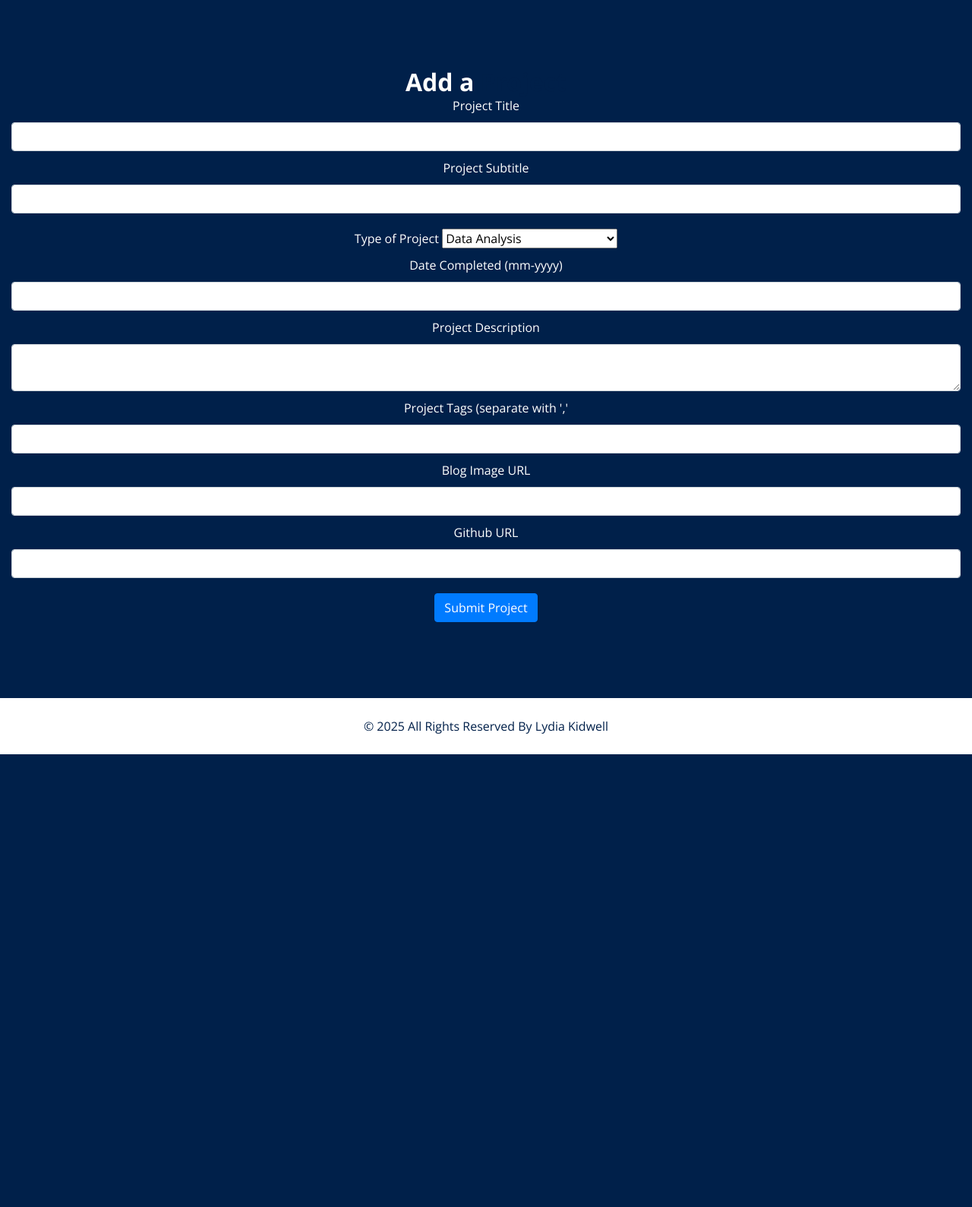
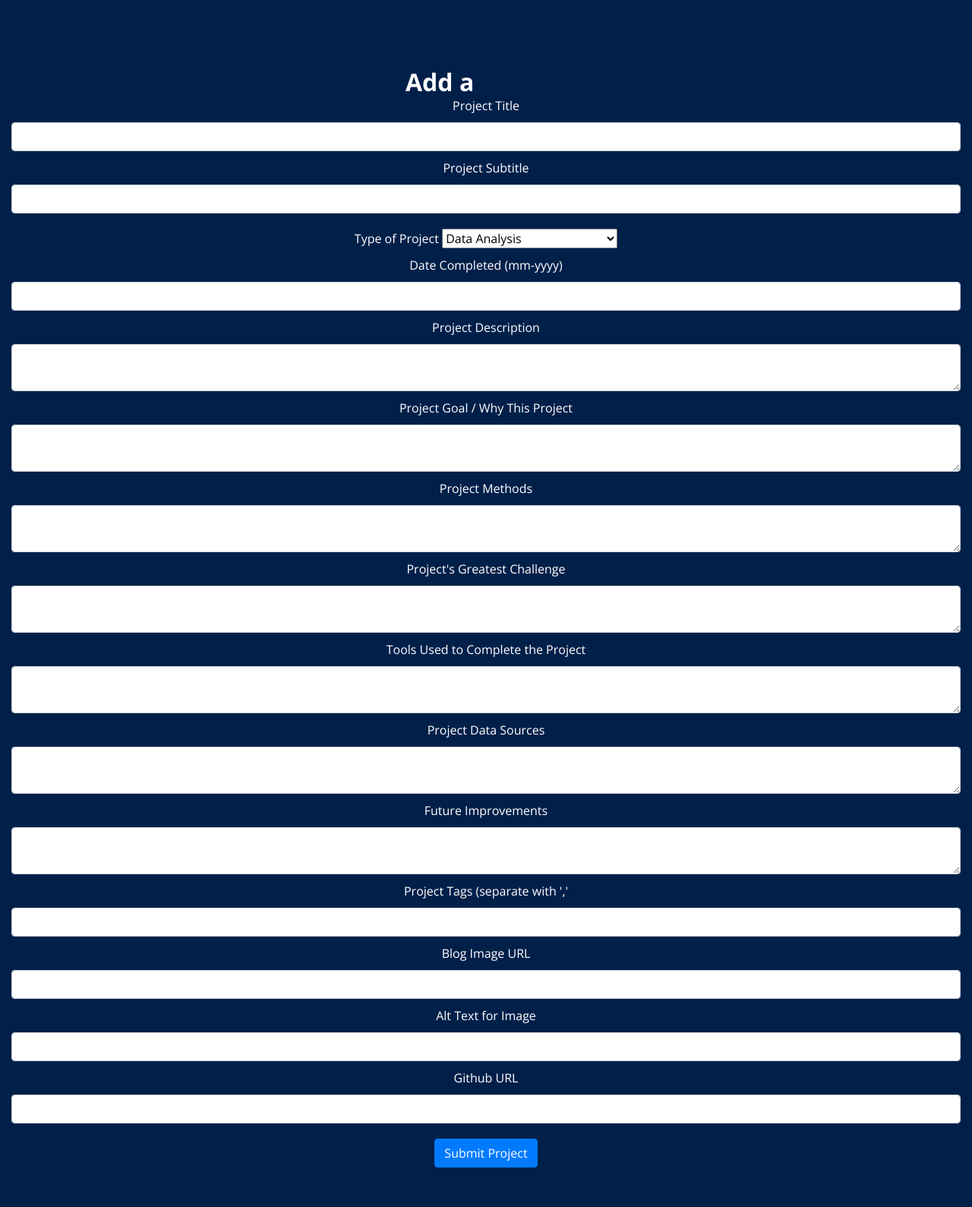
Before and after one commit to lydsk22/PortfolioWebsite, a Flask app: page /add-project in a window 1280 px wide. Shown: the part 77-1666 px from the top of the page at 76% size. Before the commit the page ends 1070 px from the top, so only its background shows below. Run offline with Flask 3, Linux system fonts and the light colour scheme; the visitor is signed in with stand-in values (Sample User, id 1); style sheets or scripts are compiled from the project's sources; some libraries are stand-ins or nearby versions.

Commit message:
create and implement favicon, break project description up into smaller components and update database and forms to match

```diff
--- a/main.py
+++ b/main.py
@@ -53,8 +53,15 @@ class Project(db.Model):
 	category: Mapped[str] = mapped_column(String(30), nullable=False)
 	date_finished: Mapped[str] = mapped_column(String(250), nullable=False)
 	description: Mapped[str] = mapped_column(Text, nullable=False)
+	goal: Mapped[str] = mapped_column(String(250), nullable=True)
+	methods: Mapped[str] = mapped_column(String(250), nullable=True)
+	challenges: Mapped[str] = mapped_column(String(250), nullable=True)
+	tools: Mapped[str] = mapped_column(String(250), nullable=True)
+	sources: Mapped[str] = mapped_column(String(250), nullable=True)
+	improvements: Mapped[str] = mapped_column(String(250), nullable=True)
 	tags: Mapped[str] = mapped_column(Text, nullable=True)
 	img_url: Mapped[str] = mapped_column(String(250), nullable=False)
+	img_alt_text: Mapped[str] = mapped_column(String(250), nullable=True)
 	github_url: Mapped[str] = mapped_column(String(250), nullable=False)
 
 
@@ -68,8 +75,15 @@ class CreateProjectForm(FlaskForm):
 						   )
 	date_finished = StringField("Date Completed (mm-yyyy)")
 	description = CKEditorField("Project Description", validators=[DataRequired()])
+	goal = CKEditorField("Project Goal / Why This Project")
+	methods = CKEditorField("Project Methods")
+	challenges = CKEditorField("Project's Greatest Challenge")
+	tools = CKEditorField("Tools Used to Complete the Project")
+	sources = CKEditorField("Project Data Sources")
+	improvements = CKEditorField("Future Improvements")
 	tags = StringField("Project Tags (separate with ','")
 	img_url = StringField("Blog Image URL", validators=[DataRequired(), URL()])
+	img_alt_text = StringField("Alt Text for Image", validators=[DataRequired()])
 	github_url = URLField("Github URL")
 	submit = SubmitField("Submit Project")
 
@@ -101,8 +115,8 @@ def check_pw(func):
 @app.route('/')
 def home():
 	# for pythonanywhere
-	# with open("/home/lydiak22/mysite/PortfolioWebsite/about.txt", mode="r") as about_file:
-	with open("about.txt", mode="r") as about_file:
+	with open("/home/lydiak22/mysite/PortfolioWebsite/about.txt", mode="r") as about_file:
+	#with open("about.txt", mode="r") as about_file:
 		# create a list of paragraphs for the about section
 		about_text = about_file.read().split("CHUNK")
 	result = db.session.execute(db.select(Project))
@@ -139,6 +153,12 @@ def add_project():
 				category=form.category.data,
 				date_finished=form.date_finished.data,
 				description=form.description.data,
+				goal=form.goal.data,
+				methods=form.methods.data,
+				challenges=form.challenges.data,
+				tools=form.tools.data,
+				sources=form.sources.data,
+				improvements=form.improvements.data,
 				tags=form.tags.data,
 				img_url=form.img_url.data,
 				img_alt_text=form.img_alt_text.data,
@@ -160,6 +180,12 @@ def edit_project(project_id):
 			category=project.category,
 			date_finished=project.date_finished,
 			description=project.description,
+			goal=project.goal,
+			methods=project.methods,
+			challenges=project.challenges,
+			tools=project.tools,
+			sources=project.sources,
+			improvements=project.improvements,
 			tags=project.tags,
 			img_url=project.img_url,
 			img_alt_text=project.img_alt_text,
@@ -171,6 +197,12 @@ def edit_project(project_id):
 		project.category = edit_form.category.data
 		project.date_finished = edit_form.date_finished.data
 		project.description = edit_form.description.data
+		project.goal = edit_form.goal.data
+		project.methods = edit_form.methods.data
+		project.challenges = edit_form.challenges.data
+		project.tools = edit_form.tools.data
+		project.sources = edit_form.sources.data
+		project.improvements = edit_form.improvements.data
 		project.tags = edit_form.tags.data
 		project.img_url = edit_form.img_url.data
 		project.img_alt_text = edit_form.img_alt_text.data
--- a/main_local.py
+++ b/main_local.py
@@ -79,8 +79,8 @@ class CreateContactForm(FlaskForm):
 	submit = SubmitField("Submit Message")
 
 
-site_password = os.getenv('SECRET_URL')
-
+# site_password = os.getenv('SECRET_URL')
+site_password = "MySecretURL123!"
 
 # custom decorator to check password
 def check_pw(func):
--- a/static/css/style.scss
+++ b/static/css/style.scss
@@ -1,6 +1,5 @@
 $white: #ffffff;
 $black: #000000;
-// $primary1: #0cb1a8;
 $primary1: #00bbf0;
 $primary2: #00204a;
 $textCol: #1f1f1f;
--- a/static/files/ProjectsBackup.txt
+++ /dev/null
@@ -1,3 +0,0 @@
-Project Title, Date Completed (mm-yyyy), Project Description, Blog Image URL, GitHub URL
-Portfolio Website,, Web Design & Development, Jan-2025, Lydia created this portfolio website with the skills she learned in Dr. Angela Yu's Udemy class, 100 Days of Python: The Complete Python Pro Bootcamp. She used the day 71 files as well as the Finexo Free CSS Template from Free-CSS.com as a starting point for her website. From there she added her own content including her resume and completed projects. She also has made styling edits and plans to check her work for both sustainable web design errors and accessibility errors. Once the website was approximately 75% completed, she took on the challenge of getting the website online. Thanks to pythonanywhere, this website is proudly running on sustainable energy, as verified through websitecarbon.com and thegreenwebfoundation.org. Projects are loaded from a database she created with MySQL through pythonanywhere., web design; web development; pythonanywhere; MySQL; python, https://app.greenweb.org/api/v3/greencheckimage/lydiak22.pythonanywhere.com?nocache=true, https://github.com/lydsk22/PortfolioWebsite
-Web Accessibility: Data Processing and Exploration, Jan-2025, The purpose of this project was to analyze the web accessibility errors present on the most commonly visited websites. In order to complete this project, a list of the top 1M most commonly visited websites was collected from Tranco (https://tranco-list.eu/list/24L29/full) then the top 100 websites (and eventually 36 more) were input into the WAVE API (https://wave.webaim.org/api/). The output from the WAVE API, a dataset including the webpage name, types of errors found on the page, the count of each type of error found on the page, etc., was further processed into clean usable data. Once this data was cleaned, data visualizations were made to better understand the data. This data exploration project was completed skills learned from Dr. Yu's Udemy Course, "100 Days of Python: The Complete Python Pro Bootcamp," and the sofwares used were Pycharm and Google Colab., https://app.greenweb.org/api/v3/greencheckimage/lydiak22.pythonanywhere.com?nocache=true, https://github.com/lydsk22/WebAccessibility_DataAnalysis
--- a/templates/all_projects.html
+++ b/templates/all_projects.html
@@ -23,7 +23,7 @@
                 Lydia's <span>Projects</span>
             </h2>
             <h5>
-                Data Analysis, Web Design & Development, and Game Design
+                Data Analysis and Web Design & Development
             </h5>
         </div>
 
--- a/templates/header.html
+++ b/templates/header.html
@@ -11,7 +11,7 @@
   <meta name="keywords" content="portfolio" />
   <meta name="description" content="Lydia Kidwell's Portfolio Website" />
   <meta name="author" content="Lydia Kidwell" />
-  <link rel="shortcut icon" href="static/images/favicon.png" type="">
+  <link rel="shortcut icon" href="static/images/favicon.ico" type="">
 
   <title> Lydia Kidwell </title>
 
```
Also changed, not shown: about.txt (deleted, +0 -8 lines), static/files/colormap.txt (deleted, +0 -27 lines), static/files/methods.txt (deleted, +0 -9 lines), static/images/favicon.png (deleted).
